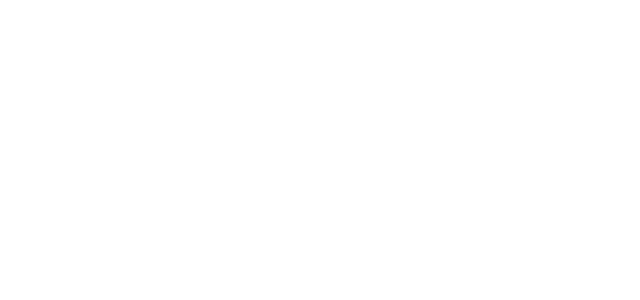
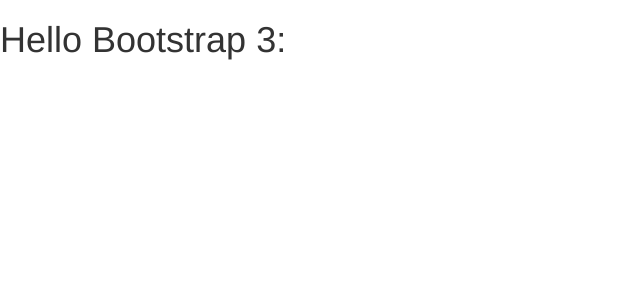
Before and after one commit to fjarado/angular-agf8p7, an Angular app: page / in a window 1280 px wide. Shown: the top 300 px of the page, without its empty margins (0-640 px from the left). Built offline with nearby package versions, Linux system fonts and the light colour scheme.

Commit message:
2 files modified

```diff
--- a/src/app/app.component.html
+++ b/src/app/app.component.html
@@ -0,0 +1 @@
+<h1>Hello Bootstrap 3:</h1>
--- a/src/index.html
+++ b/src/index.html
@@ -1 +1,10 @@
+<!-- Latest compiled and minified CSS -->
+<link rel="stylesheet" href="https://maxcdn.bootstrapcdn.com/bootstrap/3.3.7/css/bootstrap.min.css" integrity="sha384-BVYiiSIFeK1dGmJRAkycuHAHRg32OmUcww7on3RYdg4Va+PmSTsz/K68vbdEjh4u" crossorigin="anonymous">
+
+<!-- Optional theme -->
+<link rel="stylesheet" href="https://maxcdn.bootstrapcdn.com/bootstrap/3.3.7/css/bootstrap-theme.min.css" integrity="sha384-rHyoN1iRsVXV4nD0JutlnGaslCJuC7uwjduW9SVrLvRYooPp2bWYgmgJQIXwl/Sp" crossorigin="anonymous">
+
+<!-- Latest compiled and minified JavaScript -->
+<script src="https://maxcdn.bootstrapcdn.com/bootstrap/3.3.7/js/bootstrap.min.js" integrity="sha384-Tc5IQib027qvyjSMfHjOMaLkfuWVxZxUPnCJA7l2mCWNIpG9mGCD8wGNIcPD7Txa" crossorigin="anonymous"></script>
+
 <my-app>loading</my-app>
```
